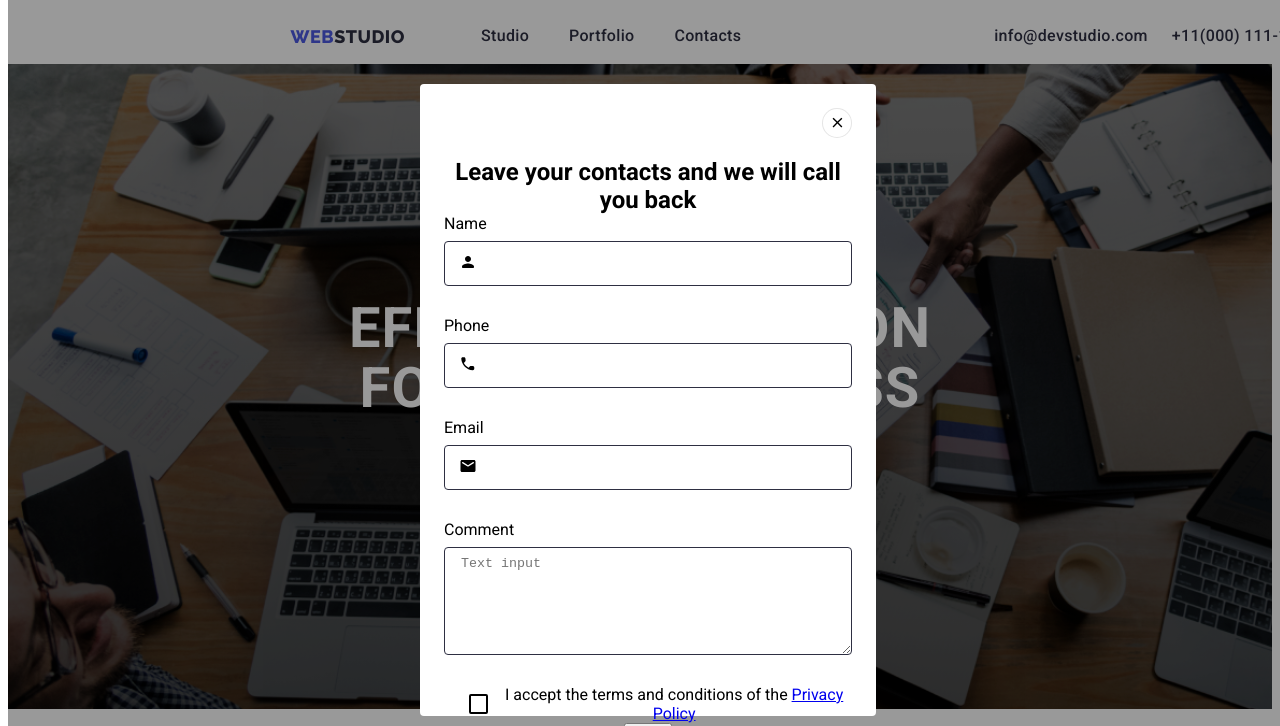
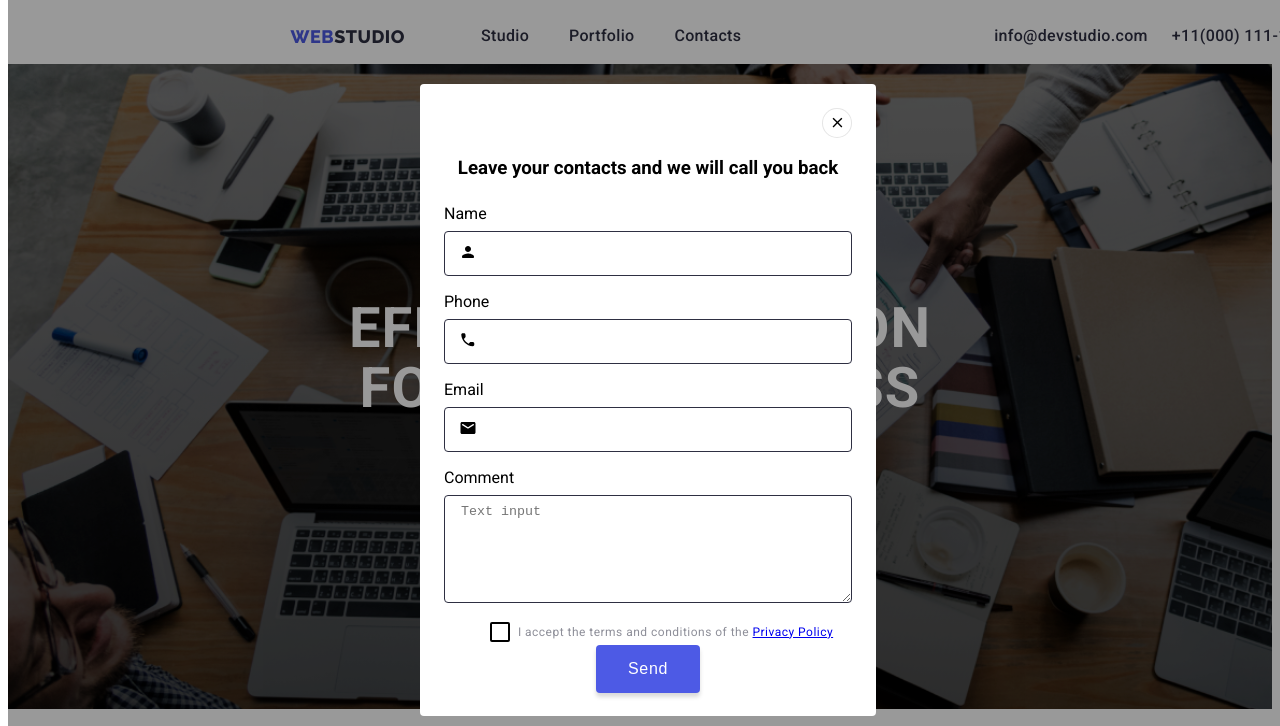
Before and after one commit to Bonefletcher24/goit-markup-hw-06, a plain HTML site: page index.html in a window 1280 px wide. Both pictures are taken after a click on the button "Order Service". Shown: the top 726 px of the page. Drawn offline with Linux system fonts and the light colour scheme.

Commit message:
04update

```diff
--- a/css/styles.css
+++ b/css/styles.css
@@ -188,8 +188,14 @@ header nav a:focus {
     display: flex;
     flex-direction: column;
     width: 100%;
-    margin-bottom: 30px;
+    margin-bottom: 16px;
     position: relative;
+
+}
+
+.service-label:nth-child(1){
+    margin-top: 50px;
+
 }
 
 .input-label{
@@ -246,11 +252,35 @@ header nav a:focus {
     padding: 8px 16px;
 
 }
+
+
 .service-form{
-    margin-top: -20px;
+    margin-top: -25px;
+}
+
+.agree-text{
+color: var(--LIGHT-SLATE, #8E8F99);
+font-size: 12px;
+font-weight: 400;
+line-height: 14px; /* 116.667% */
+letter-spacing: 0.48px;
+}
+
+.modal-send{
+    color: var(--WHITE);
+    background: var(--IRIS);
+    font-size: 16px;
+    font-weight: 500;
+    line-height: 16px;
+    letter-spacing: 0.64px;
+    border-radius: 4px;
+    box-shadow: 0px 4px 4px 0px rgba(0, 0, 0, 0.15);
+    padding: 16px 32px;
+    border: none;
 }
 
 
+/* -------------------------------------- */
 
 .list{
     list-style: none;
--- a/index.html
+++ b/index.html
@@ -42,7 +42,7 @@
             </svg>
         </button>
 
-        <h2>Leave your contacts and we will call you back</h2>
+        <h3>Leave your contacts and we will call you back</h3>
         <form class="service-form">
              <!-- Person Icon -->
                 <label for="name" class="service-label">
```
